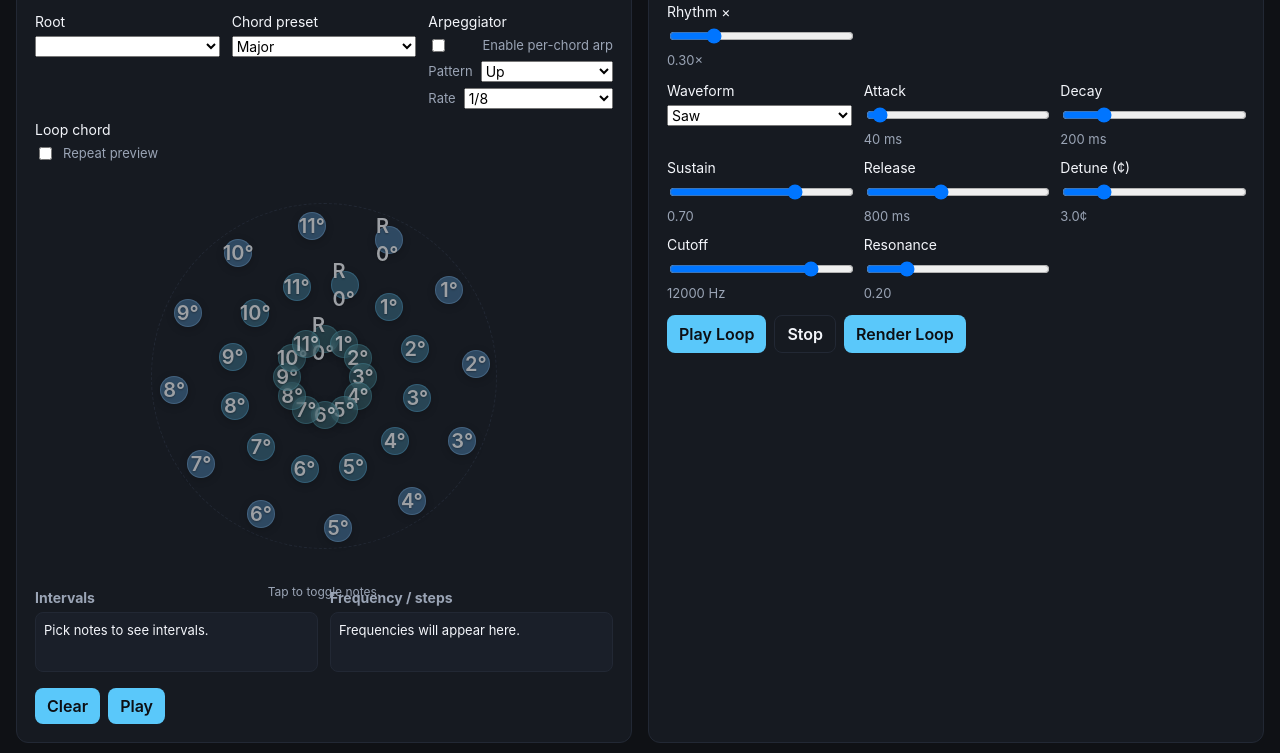
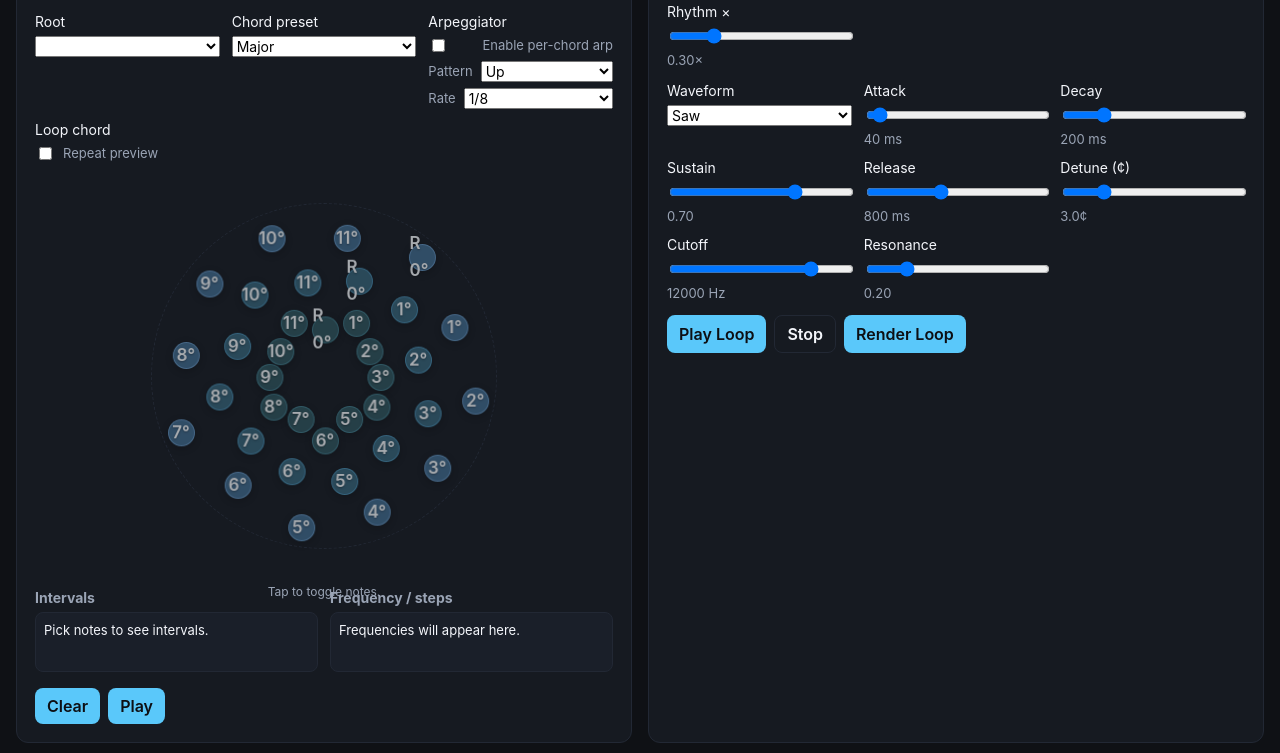
Before and after one commit to Genera77/SynBrane, a website: page public/index.html in a window 1280 px wide. Both pictures are taken after a click on the button "Clear". Shown: the part 361-1114 px from the top of the page. Drawn offline with Linux system fonts and the light colour scheme; no server answers.

Commit message:
Implement spiral flower note layout and tuning themes

```diff
--- a/public/main.js
+++ b/public/main.js
@@ -87,6 +87,7 @@ const defaultSynth = {
 
 const MIN_OCTAVE_RING = -1;
 const MAX_OCTAVE_RING = 1;
+const OCTAVE_RINGS = [MIN_OCTAVE_RING, 0, MAX_OCTAVE_RING];
 
 function defaultArp() {
   return { enabled: false, pattern: 'up', rate: '1/8' };
@@ -110,6 +111,7 @@ const state = {
   synth: JSON.parse(JSON.stringify(defaultSynth)),
   preview: { arpeggiate: false, arpRateMs: 180, loop: false },
   loopPreview: { ctx: null, timer: null, stop: false, nodes: [], noiseBuffer: null },
+  noteNodeCache: {},
 };
 
 function clampRhythmSpeed(value) {
@@ -327,75 +329,61 @@ function octaveColor(tuning, octave) {
   };
 }
 
-  function renderCircle() {
-    const chord = state.chords[state.activeChord];
-    normalizeChordNotes(chord);
-    const tuning = getTuning(chord.tuningId);
-    const span = getDegreeSpan(tuning);
-    noteCircle.innerHTML = '';
-    const minOctave = MIN_OCTAVE_RING;
-    const maxOctave = MAX_OCTAVE_RING;
-    const octaves = [];
-    for (let octave = minOctave; octave <= maxOctave; octave += 1) {
-      octaves.push(octave);
+function tuningThemeClass(tuning) {
+  if (!tuning) return 'tuning-default';
+  if (tuning.type === 'edo') return `tuning-edo-${tuning.value || 'x'}`;
+  return 'tuning-scala';
 }
 
-    const ringCount = octaves.length;
-    const pointSize = span > 30 ? 15 : span > 22 ? 19 : span > 16 ? 22 : 28;
-    const densityBoost = span >= 30 ? 1.16 : span >= 24 ? 1.08 : 1.02;
-    const preferredBase = span >= 28 ? 380 : span >= 22 ? 360 : 340;
-    const preferredSize = Math.max(
-      preferredBase * densityBoost,
-      ringCount * (pointSize + 40)
-    );
+function computeCircleLayout(span) {
+  const ringCount = OCTAVE_RINGS.length;
+  const pointSize = span > 30 ? 15 : span > 24 ? 18 : span > 20 ? 20 : span > 16 ? 22 : 27;
+  const densityBoost = span >= 30 ? 1.2 : span >= 24 ? 1.12 : span >= 19 ? 1.06 : 1.02;
+  const preferredBase = span >= 30 ? 420 : span >= 24 ? 390 : span >= 19 ? 360 : 340;
+  const preferredSize = Math.max(preferredBase * densityBoost, ringCount * (pointSize + 60));
   const wrapSize = noteCircle.parentElement?.clientWidth || preferredSize;
-    const circleSize = Math.min(preferredSize, Math.max(300, wrapSize - 12));
-    noteCircle.style.width = `${circleSize}px`;
-    noteCircle.style.height = `${circleSize}px`;
+  const circleSize = Math.min(preferredSize, Math.max(320, wrapSize - 12));
   const center = circleSize / 2;
-    const maxRadius = center - pointSize / 2 - 8;
-    const innerRadius = Math.max(pointSize * 1.35, 34);
-    const ringSpacing = ringCount > 1 ? (maxRadius - innerRadius) / (ringCount - 1) : 0;
-    const spacingBoost = span >= 28 ? 5 : span >= 22 ? 3 : 0;
-    const twistPerRing = Math.PI / (span * 1.2);
+  const maxRadius = center - pointSize * 0.7 - 8;
+  const baseRadius = Math.max(pointSize * 1.9, center * 0.32);
+  const rawSpacing = ringCount > 1 ? (maxRadius - baseRadius) / (ringCount - 1) : 0;
+  const ringSpacing = Math.min(48, Math.max(34, rawSpacing));
+  const spiralOffset = 0.12 + Math.min(0.22, (Math.PI / span) * 1.25);
+  const wobbleAmount = span >= 30 ? 6 : span >= 24 ? 7 : 8;
+  const petalsCount = span >= 30 ? Math.round(span / 4) : span >= 22 ? Math.round(span / 3.2) : Math.max(5, Math.round(span / 2.6));
+  const startAngle = -Math.PI / 2;
+  return {
+    pointSize,
+    circleSize,
+    center,
+    ringSpacing,
+    baseRadius,
+    spiralOffset,
+    wobbleAmount,
+    petalsCount,
+    angleStep: (Math.PI * 2) / span,
+    startAngle,
+  };
+}
 
-    octaves.forEach((octave, ringIndex) => {
-      const radius = Math.min(maxRadius, innerRadius + ringIndex * (ringSpacing + spacingBoost));
+function ensureNoteNodes(tuning, span) {
+  const cached = state.noteNodeCache[tuning?.id || 'unknown'];
+  if (cached && cached.span === span) return cached;
+
+  const container = document.createElement('div');
+  container.className = 'note-points-layer';
+  const nodes = [];
+
+  OCTAVE_RINGS.forEach((octave, octaveIndex) => {
     for (let degree = 0; degree < span; degree += 1) {
-        const baseAngle = (Math.PI * 2 * degree) / span - Math.PI / 2;
-        const angle = baseAngle + ringIndex * twistPerRing;
-        const x = center + radius * Math.cos(angle) - pointSize / 2;
-        const y = center + radius * Math.sin(angle) - pointSize / 2;
       const absoluteDegree = degree + octave * span;
-        const palette = octaveColor(tuning, octave);
-        const isActive = chord.notes.includes(absoluteDegree);
       const point = document.createElement('div');
-        point.className = 'note-point';
-        point.classList.add(isActive ? 'active' : 'muted');
-        point.style.width = `${pointSize}px`;
-        point.style.height = `${pointSize}px`;
-        point.style.fontSize = `${span >= 28 ? 9 : span >= 22 ? 10 : Math.max(10, pointSize - 8)}px`;
-        point.style.lineHeight = `${pointSize}px`;
-        point.style.left = `${x}px`;
-        point.style.top = `${y}px`;
-        point.style.setProperty('--bubble-main', palette.main);
-        point.style.setProperty('--bubble-muted', palette.muted);
-        point.style.setProperty('--bubble-highlight', palette.highlight);
-        point.style.setProperty('--bubble-glow', palette.glow);
-        point.style.setProperty('--bubble-text', palette.text);
-        point.style.setProperty('--bubble-text-strong', palette.strongText);
-        point.style.setProperty('--bubble-shadow', palette.shadow);
-        point.style.setProperty('--bubble-outline', palette.outline);
-        point.style.background = isActive ? palette.highlight : palette.muted;
-        point.style.borderColor = isActive ? palette.outline : palette.mutedStroke;
-        point.style.color = isActive ? palette.strongText : palette.text;
-        point.style.opacity = isActive ? '1' : '0.6';
-        point.style.boxShadow = isActive
-          ? `0 0 0 2px ${palette.outline}, 0 0 14px ${palette.glow}, 0 12px 26px rgba(0, 0, 0, 0.55)`
-          : '0 2px 8px rgba(0, 0, 0, 0.32)';
-        point.textContent = degreeLabel(tuning, degree, chord.root || 0);
-        point.title = `Degree ${degree} (oct ${octave >= 0 ? `+${octave}` : octave})`;
+      point.className = 'note-point muted';
+      point.dataset.degree = degree;
+      point.dataset.octave = octave;
+      point.dataset.octaveIndex = octaveIndex;
       point.onclick = () => {
+        const chord = state.chords[state.activeChord];
         if (chord.notes.includes(absoluteDegree)) {
           chord.notes = chord.notes.filter((n) => n !== absoluteDegree);
         } else {
@@ -404,8 +392,67 @@ function octaveColor(tuning, octave) {
         normalizeChordNotes(chord);
         renderCircle();
       };
-        noteCircle.appendChild(point);
+      container.appendChild(point);
+      nodes.push({ element: point, degree, octave, octaveIndex, absoluteDegree });
     }
+  });
+
+  const cacheEntry = { span, container, nodes };
+  state.noteNodeCache[tuning?.id || 'unknown'] = cacheEntry;
+  return cacheEntry;
+}
+
+function renderCircle() {
+  const chord = state.chords[state.activeChord];
+  normalizeChordNotes(chord);
+  const tuning = getTuning(chord.tuningId);
+  const span = getDegreeSpan(tuning);
+  const layout = computeCircleLayout(span);
+  noteCircle.className = `note-circle ${tuningThemeClass(tuning)}`;
+  noteCircle.style.width = `${layout.circleSize}px`;
+  noteCircle.style.height = `${layout.circleSize}px`;
+
+  const cache = ensureNoteNodes(tuning, span);
+  noteCircle.innerHTML = '';
+  noteCircle.appendChild(cache.container);
+
+  const paletteCache = {};
+  cache.nodes.forEach((node) => {
+    const palette = paletteCache[node.octave] || octaveColor(tuning, node.octave);
+    paletteCache[node.octave] = palette;
+    const isActive = chord.notes.includes(node.absoluteDegree);
+    node.element.classList.toggle('active', isActive);
+    node.element.classList.toggle('muted', !isActive);
+    const baseAngle = node.degree * layout.angleStep + layout.startAngle;
+    const angle = baseAngle + node.octaveIndex * layout.spiralOffset;
+    const radiusBase = layout.baseRadius + node.octaveIndex * layout.ringSpacing;
+    const radius = radiusBase + layout.wobbleAmount * Math.sin(angle * layout.petalsCount);
+    const x = layout.center + radius * Math.cos(angle);
+    const y = layout.center + radius * Math.sin(angle);
+
+    node.element.style.width = `${layout.pointSize}px`;
+    node.element.style.height = `${layout.pointSize}px`;
+    const fontSize = span >= 30 ? 9 : span >= 24 ? 10 : span >= 20 ? 11 : Math.max(10, layout.pointSize - 10);
+    node.element.style.fontSize = `${fontSize}px`;
+    node.element.style.lineHeight = `${layout.pointSize}px`;
+    node.element.style.transform = `translate(${x - layout.pointSize / 2}px, ${y - layout.pointSize / 2}px)`;
+    node.element.style.setProperty('--bubble-main', palette.main);
+    node.element.style.setProperty('--bubble-muted', palette.muted);
+    node.element.style.setProperty('--bubble-highlight', palette.highlight);
+    node.element.style.setProperty('--bubble-glow', palette.glow);
+    node.element.style.setProperty('--bubble-text', palette.text);
+    node.element.style.setProperty('--bubble-text-strong', palette.strongText);
+    node.element.style.setProperty('--bubble-shadow', palette.shadow);
+    node.element.style.setProperty('--bubble-outline', palette.outline);
+    node.element.style.background = isActive ? palette.highlight : palette.muted;
+    node.element.style.borderColor = isActive ? palette.outline : palette.mutedStroke;
+    node.element.style.color = isActive ? palette.strongText : palette.text;
+    node.element.style.opacity = isActive ? '1' : '0.65';
+    node.element.style.boxShadow = isActive
+      ? `0 0 0 2px ${palette.outline}, 0 0 14px ${palette.glow}, 0 12px 26px rgba(0, 0, 0, 0.55)`
+      : '0 2px 8px rgba(0, 0, 0, 0.32)';
+    node.element.textContent = degreeLabel(tuning, node.degree, chord.root || 0);
+    node.element.title = `Degree ${node.degree} (oct ${node.octave >= 0 ? `+${node.octave}` : node.octave})`;
   });
   renderIntervalPanels();
 }
--- a/public/styles.css
+++ b/public/styles.css
@@ -236,10 +236,26 @@ button.secondary {
   margin: 10px auto 0 auto;
   max-width: 100%;
   max-height: 100%;
+  --note-base-hue: 200;
+}
+
+.note-circle.tuning-edo-8 { --note-base-hue: 150; }
+.note-circle.tuning-edo-12 { --note-base-hue: 188; }
+.note-circle.tuning-edo-19 { --note-base-hue: 295; }
+.note-circle.tuning-edo-22 { --note-base-hue: 48; }
+.note-circle.tuning-edo-24 { --note-base-hue: 328; }
+.note-circle.tuning-edo-31 { --note-base-hue: 32; }
+.note-circle.tuning-scala { --note-base-hue: 135; }
+
+.note-points-layer {
+  position: absolute;
+  inset: 0;
 }
 
 .note-point {
   position: absolute;
+  top: 0;
+  left: 0;
   width: 32px;
   height: 32px;
   border-radius: 50%;
@@ -257,6 +273,7 @@ button.secondary {
   text-shadow: 0 1px 2px rgba(0, 0, 0, 0.35);
   box-shadow: 0 3px 8px rgba(0, 0, 0, 0.35);
   backdrop-filter: blur(2px);
+  transform: translate(-9999px, -9999px);
 }
 
 .note-point.muted {
```
Also changed, not shown: PROJECT_CONTEXT.md (+1 -1 lines). Lines whose indentation alone changed are shown as unchanged.
